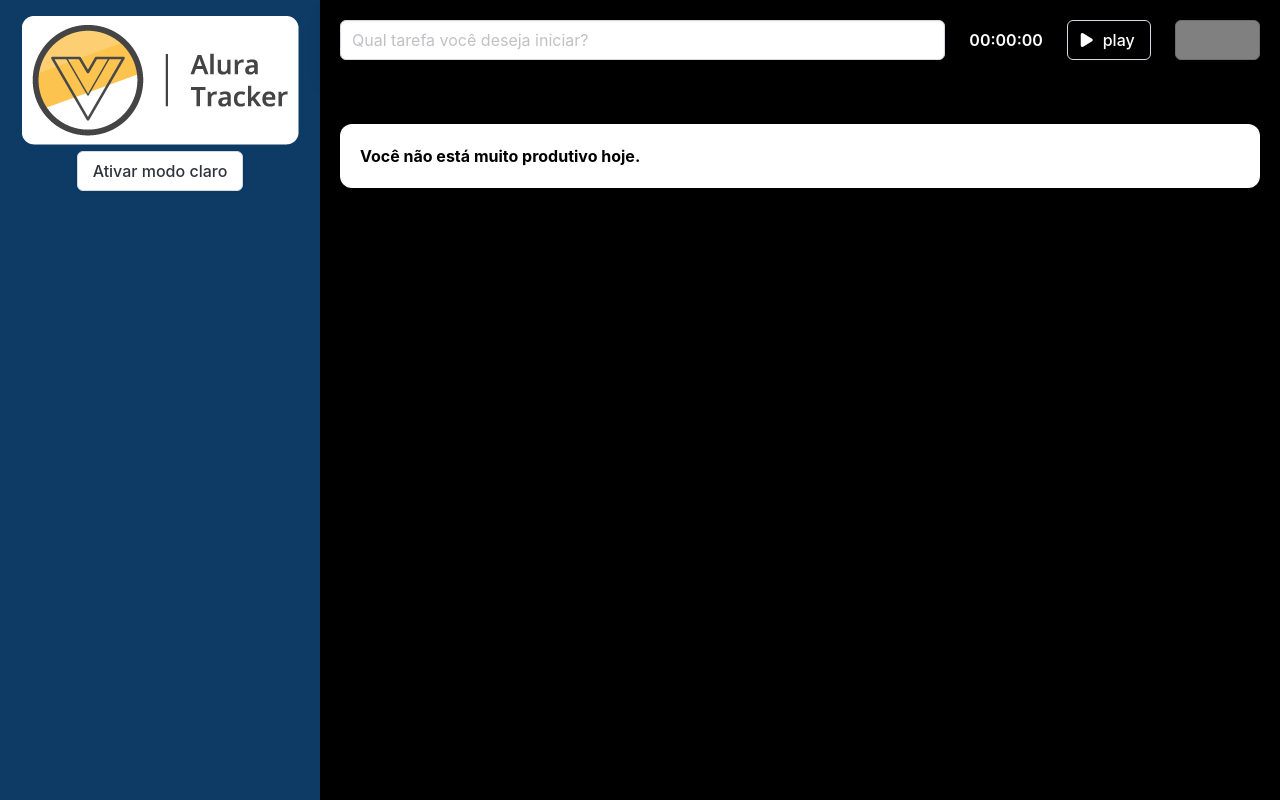
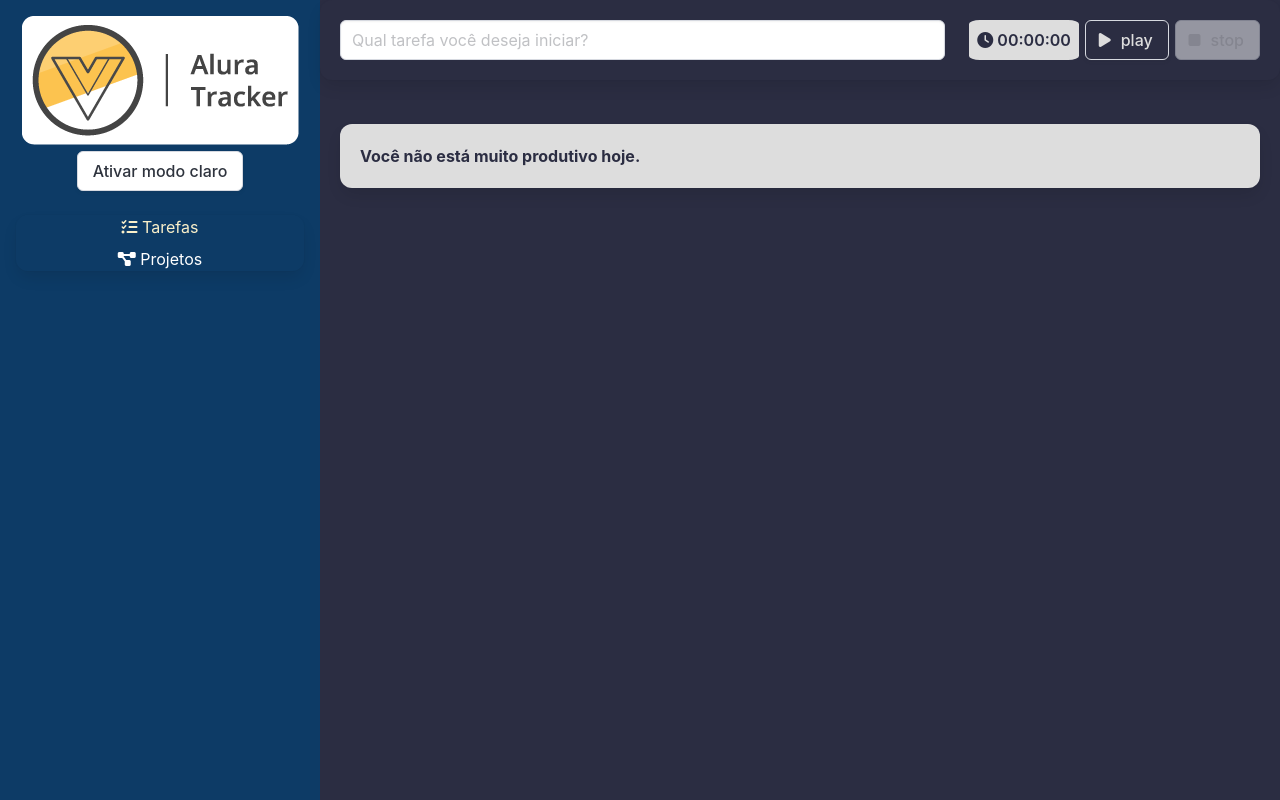
Before and after one commit to avilahesnan/alura-tracker, a Vue app: page / in a window 1280 px wide. Built offline with nearby package versions, Linux system fonts and the light colour scheme.

Commit message:
feat: add vue-router

```diff
--- a/package.json
+++ b/package.json
@@ -9,7 +9,8 @@
   },
   "dependencies": {
     "core-js": "^3.8.3",
-    "vue": "^3.2.13"
+    "vue": "^3.2.13",
+    "vue-router": "^4.4.5"
   },
   "devDependencies": {
     "@fortawesome/fontawesome-free": "^6.5.2",
--- a/src/App.vue
+++ b/src/App.vue
@@ -5,41 +5,18 @@
                 @aoTemaAlterado="trocarTema" />
         </div>
         <div class="column is-three-quarter conteudo">
-            <Formulario
-                @aoSalvarTarefa="salvarTarefa" />
-            <div class="lista">
-                <Tarefa
-                    v-for="tarefa, index in tarefas"
-                    :key="index"
-                    :tarefa="tarefa" />
-                    <Box v-if="listaVazia()">
-                        Você não está muito produtivo hoje.
-                    </Box>
-            </div>
+            <RouterView />
         </div>
     </main>
 </template>
 
 <script lang="ts" setup>
 
-import { reactive, ref } from 'vue'
+import { ref } from 'vue'
 
 import BarraLateral from './components/BarraLateral.vue'
-import Formulario from './components/FormularioComponent.vue'
-import Tarefa from './components/TarefaComponent.vue'
-import Box from './components/BoxComponent.vue'
-import ITarefa from './interfaces/ITarefa'
 
-const tarefas = ref<ITarefa[]>([])
 const modoEscuroAtivo = ref(false)
-
-function listaVazia() {
-    return tarefas.value.length === 0
-}
-
-function salvarTarefa(tarefa: ITarefa) {
-    tarefas.value.push(tarefa)
-}
 
 function trocarTema(ativo: boolean) {
     modoEscuroAtivo.value = ativo
@@ -47,15 +24,11 @@
 
 </script>
 
-<style scoped>
-
-.lista {
-    padding: 1.25rem;
-}
+<style lang="css" scoped>
 
 main {
-    --bg-primary: #000000;
-    --text-primary: #FFFFFF;
+    --bg-primary: #2b2d42;
+    --text-primary: #DDDDDD;
 }
 
 main.modo-claro {
--- a/src/components/BarraLateral.vue
+++ b/src/components/BarraLateral.vue
@@ -6,6 +6,22 @@
         <button class="button" @click="alterarTema">
             {{ textoBotao() }}
         </button>
+        <nav class="panel mt-5">
+            <ul>
+                <li>
+                    <RouterLink to="/" class="link">
+                        <i class="fas fa-tasks"></i>
+                        Tarefas
+                    </RouterLink>
+                </li>
+                <li>
+                    <RouterLink to="/Projetos" class="link">
+                        <i class="fas fa-project-diagram"></i>
+                        Projetos
+                    </RouterLink>
+                </li>
+            </ul>
+        </nav>
     </header>
 </template>
 
@@ -47,4 +63,20 @@
     }
 }
 
+.panel li {
+    margin: 8px 0;
+}
+
+.link {
+    color: #FFFFFF;
+}
+
+.link:hover {
+    color: #FAF0CA;
+}
+
+.link.router-link-active {
+    color: #FAF0CA;
+}
+
 </style>
--- a/src/components/CronometroComponent.vue
+++ b/src/components/CronometroComponent.vue
@@ -1,6 +1,11 @@
 <template>
     <section>
-        <strong class="display">{{ tempoDecorrido() }}</strong>
+        <strong class="display">
+            <span>
+                <i :class="props.icone"></i>
+            </span>
+            {{ tempoDecorrido() }}
+        </strong>
     </section>
 </template>
 
@@ -9,7 +14,8 @@
 import { defineProps } from 'vue'
 
 const props = defineProps({
-    tempoEmSegundos: { type: Number, default: 0 }
+    tempoEmSegundos: { type: Number, default: 0 },
+    icone: String
 })
 const tempoDecorrido = () => new Date(props.tempoEmSegundos * 1000).toISOString().substr(11,8)
 
@@ -18,7 +24,7 @@
 <style scoped>
 
 .display {
-    color: var(--text-primary);
+    color: var(--bg-primary);
 }
 
 </style>
--- a/src/components/TarefaComponent.vue
+++ b/src/components/TarefaComponent.vue
@@ -6,6 +6,7 @@
             </div>
             <div class="column">
                 <Cronometro
+                    icone="fas fa-clock"
                     :tempoEmSegundos="props.tarefa?.duracaoEmSegundos" />
             </div>
         </div>
--- a/src/components/TemporizadorComponent.vue
+++ b/src/components/TemporizadorComponent.vue
@@ -1,7 +1,10 @@
 <template>
     <div class="is-flex is-align-items-center is-justify-content-space-between">
-        <Cronometro
-            :tempoEmSegundos="tempoEmSegundos" />
+        <strong class="containerTemp">
+            <Cronometro
+                icone="fas fa-clock"
+                :tempoEmSegundos="tempoEmSegundos" />
+        </strong>
         <Botao
             @clicado="iniciar"
             icone="fas fa-play"
@@ -43,3 +46,13 @@
 }
 
 </script>
+
+<style lang="css" scoped>
+
+.containerTemp {
+    background-color: var(--text-primary);
+    padding: 8px;
+    border-radius: 10%;
+}
+
+</style>
--- /dev/null
+++ b/src/interfaces/IProjeto.ts
@@ -0,0 +1,4 @@
+export default interface IProjeto {
+    id: string
+    nome: string
+}
--- a/src/main.ts
+++ b/src/main.ts
@@ -2,5 +2,8 @@
 import App from './App.vue'
 
 import '@fortawesome/fontawesome-free/css/all.css'
+import router from './router'
 
-createApp(App).mount('#app')
+createApp(App)
+    .use(router)
+    .mount('#app')
--- /dev/null
+++ b/src/router/index.ts
@@ -0,0 +1,23 @@
+import Projetos from "@/views/ProjetosView.vue";
+import Tarefas from "@/views/TarefasView.vue";
+import { createRouter, createWebHashHistory, RouteRecordRaw } from "vue-router";
+
+const routes: RouteRecordRaw[] = [
+    {
+        path: '/',
+        name: 'Tarefas',
+        component: Tarefas
+    },
+    {
+        path: '/projetos',
+        name: 'Projetos',
+        component: Projetos
+    }
+]
+
+const router = createRouter({
+    history: createWebHashHistory(),
+    routes: routes
+})
+
+export default router
--- /dev/null
+++ b/src/views/ProjetosView.vue
@@ -0,0 +1,63 @@
+<template>
+    <section class="projetos">
+        <h1 class="title">Projetos</h1>
+        <form @submit.prevent="salvar">
+            <div class="field">
+                <label for="nomeDoProjeto" class="label">
+                    Nome do Projeto
+                </label>
+                <input
+                    type="text"
+                    class="input"
+                    v-model="nomeDoProjeto"
+                    id="nomeDoProjeto">
+            </div>
+            <div class="field">
+                <button class="button" type="submit">
+                    Salvar
+                </button>
+            </div>
+        </form>
+        <table class="table is-fullwidth">
+            <thead>
+                <tr>
+                    <th>ID</th>
+                    <th>NOME</th>
+                </tr>
+            </thead>
+            <tbody>
+                <tr v-for="projeto in projetos" :key="projeto.id">
+                    <td>{{ projeto.id }}</td>
+                    <td>{{ projeto.nome }}</td>
+                </tr>
+            </tbody>
+        </table>
+    </section>
+</template>
+
+<script lang="ts" setup>
+
+import { ref } from 'vue';
+import IProjeto from '@/interfaces/IProjeto';
+
+const nomeDoProjeto = ref<string>('')
+const projetos = ref<IProjeto[]>([])
+
+function salvar() {
+    const projeto: IProjeto = {
+        id: new Date().toISOString(),
+        nome: nomeDoProjeto.value
+    }
+    projetos.value.push(projeto)
+    nomeDoProjeto.value = ''
+}
+
+</script>
+
+<style lang="css" scoped>
+
+.projetos {
+    padding: 1.25rem;
+}
+
+</style>
--- /dev/null
+++ b/src/views/TarefasView.vue
@@ -0,0 +1,43 @@
+<template>
+    <Formulario
+        @aoSalvarTarefa="salvarTarefa" />
+    <div class="lista">
+        <Box v-if="listaVazia()">
+            Você não está muito produtivo hoje.
+        </Box>
+        <Tarefa
+            v-for="tarefa, index in tarefas"
+            :key="index"
+            :tarefa="tarefa"
+        />
+    </div>
+</template>
+
+<script lang="ts" setup>
+
+import { ref } from 'vue'
+
+import Formulario from '@/components/FormularioComponent.vue'
+import Tarefa from '@/components/TarefaComponent.vue'
+import Box from '@/components/BoxComponent.vue'
+import ITarefa from '@/interfaces/ITarefa'
+
+const tarefas = ref<ITarefa[]>([])
+
+function listaVazia() {
+    return tarefas.value.length === 0
+}
+
+function salvarTarefa(tarefa: ITarefa) {
+    tarefas.value.push(tarefa)
+}
+
+</script>
+
+<style scoped>
+
+.lista {
+    padding: 1.25rem;
+}
+
+</style>
```
Also changed, not shown: 1 other file (tests, documents, lock files or other folders).
